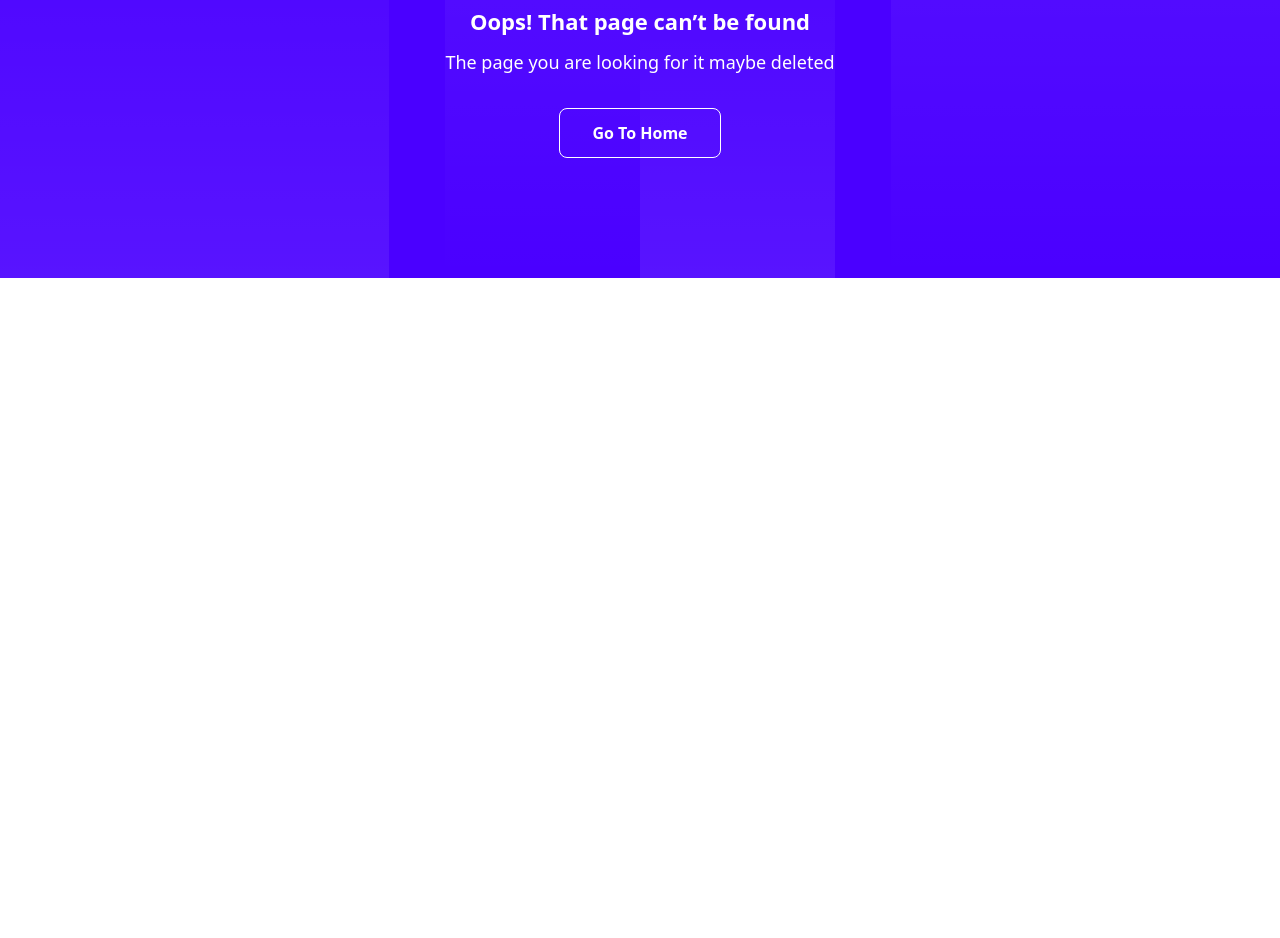
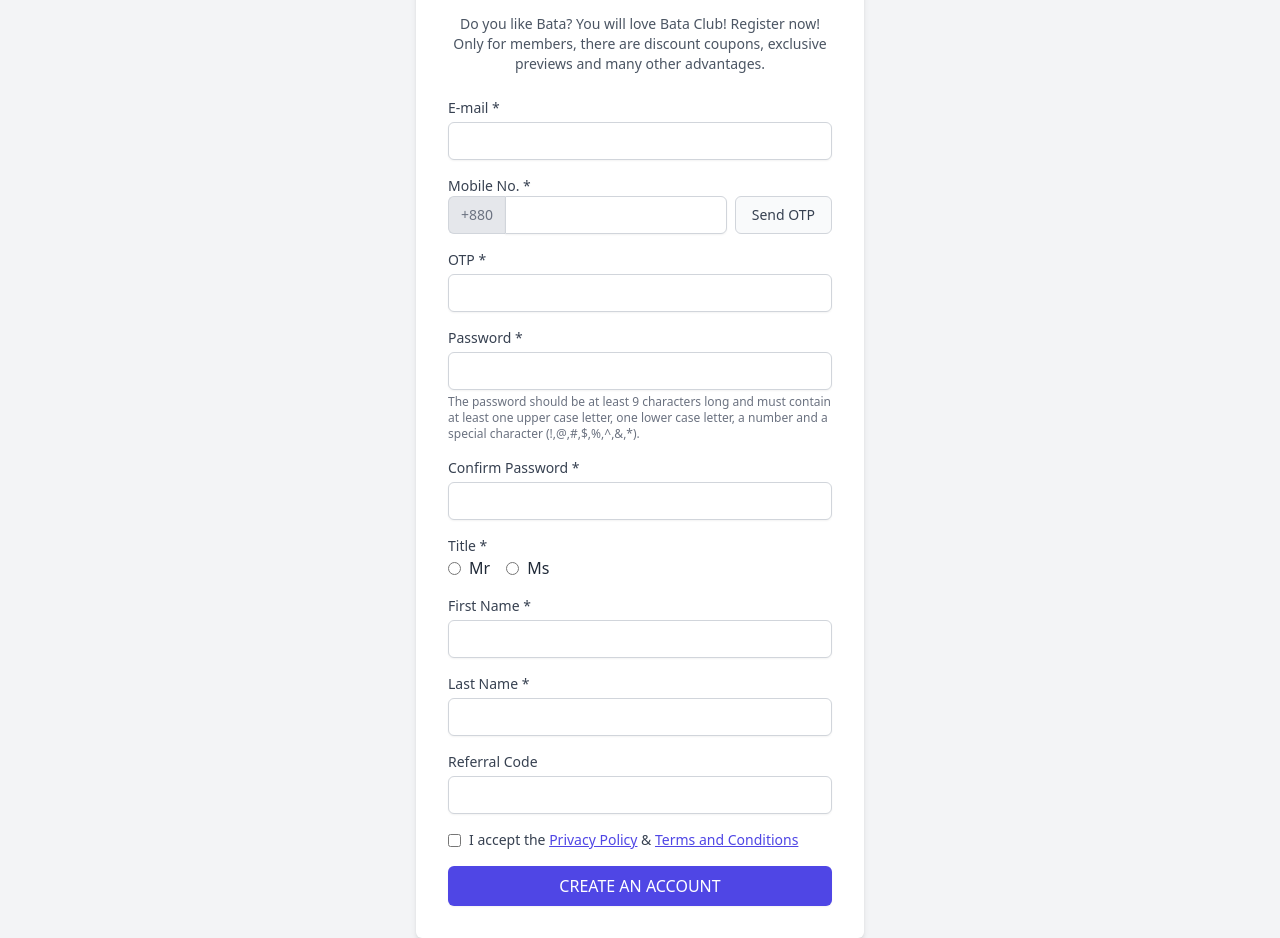
Before and after one commit to saagor16/bata-clone-website-cline, a React (Vite) app: page /create in a window 1280 px wide. Before the commit this address had no page. Shown: the part 220-1158 px from the top of the page. Before the commit the page ends 800 px from the top, so only its background shows below. Built offline with nearby package versions, Linux system fonts and the light colour scheme.

Commit message:
creat page done

```diff
--- a/src/Pages/CreateAccount/CreateAccount.jsx
+++ b/src/Pages/CreateAccount/CreateAccount.jsx
@@ -1,8 +1,74 @@
 
 const CreateAccount = () => {
     return (
-        <div>
-
+        <div className="flex justify-center items-center min-h-screen bg-gray-100">
+            <div className="w-full max-w-md p-8 space-y-6 bg-white shadow-md rounded-md">
+                <h2 className="text-center text-2xl font-bold">REGISTRATION</h2>
+                <p className="text-center text-sm text-gray-600">
+                    Do you like Bata? You will love Bata Club! Register now! Only for members, there are discount coupons, exclusive previews and many other advantages.
+                </p>
+                <form className="space-y-4">
+                    <div>
+                        <label htmlFor="email" className="block text-sm font-medium text-gray-700">E-mail *</label>
+                        <input type="email" id="email" name="email" required className="mt-1 block w-full p-2 border border-gray-300 rounded-md shadow-sm focus:outline-none focus:ring-indigo-500 focus:border-indigo-500 sm:text-sm" />
+                    </div>
+                    <div>
+                        <label htmlFor="mobile" className="block text-sm font-medium text-gray-700">Mobile No. *</label>
+                        <div className="flex">
+                            <span className="inline-flex items-center px-3 text-sm text-gray-500 bg-gray-200 border border-r-0 border-gray-300 rounded-l-md">+880</span>
+                            <input type="tel" id="mobile" name="mobile" required className="flex-1 block w-full p-2 border border-gray-300 rounded-none rounded-r-md shadow-sm focus:outline-none focus:ring-indigo-500 focus:border-indigo-500 sm:text-sm" />
+                            <button type="button" className="ml-2 px-4 py-2 border border-gray-300 rounded-md text-sm font-medium text-gray-700 bg-gray-50 hover:bg-gray-100 focus:outline-none focus:ring-2 focus:ring-offset-2 focus:ring-indigo-500">Send OTP</button>
+                        </div>
+                    </div>
+                    <div>
+                        <label htmlFor="otp" className="block text-sm font-medium text-gray-700">OTP *</label>
+                        <input type="text" id="otp" name="otp" required className="mt-1 block w-full p-2 border border-gray-300 rounded-md shadow-sm focus:outline-none focus:ring-indigo-500 focus:border-indigo-500 sm:text-sm" />
+                    </div>
+                    <div>
+                        <label htmlFor="password" className="block text-sm font-medium text-gray-700">Password *</label>
+                        <input type="password" id="password" name="password" required className="mt-1 block w-full p-2 border border-gray-300 rounded-md shadow-sm focus:outline-none focus:ring-indigo-500 focus:border-indigo-500 sm:text-sm" />
+                        <p className="mt-1 text-xs text-gray-500">The password should be at least 9 characters long and must contain at least one upper case letter, one lower case letter, a number and a special character (!,@,#,$,%,^,&,*).</p>
+                    </div>
+                    <div>
+                        <label htmlFor="confirm-password" className="block text-sm font-medium text-gray-700">Confirm Password *</label>
+                        <input type="password" id="confirm-password" name="confirm-password" required className="mt-1 block w-full p-2 border border-gray-300 rounded-md shadow-sm focus:outline-none focus:ring-indigo-500 focus:border-indigo-500 sm:text-sm" />
+                    </div>
+                    <div>
+                        <span className="block text-sm font-medium text-gray-700">Title *</span>
+                        <div className="flex items-center space-x-4">
+                            <label className="inline-flex items-center">
+                                <input type="radio" name="title" value="Mr" required className="form-radio text-indigo-600" />
+                                <span className="ml-2">Mr</span>
+                            </label>
+                            <label className="inline-flex items-center">
+                                <input type="radio" name="title" value="Ms" required className="form-radio text-indigo-600" />
+                                <span className="ml-2">Ms</span>
+                            </label>
+                        </div>
+                    </div>
+                    <div>
+                        <label htmlFor="first-name" className="block text-sm font-medium text-gray-700">First Name *</label>
+                        <input type="text" id="first-name" name="first-name" required className="mt-1 block w-full p-2 border border-gray-300 rounded-md shadow-sm focus:outline-none focus:ring-indigo-500 focus:border-indigo-500 sm:text-sm" />
+                    </div>
+                    <div>
+                        <label htmlFor="last-name" className="block text-sm font-medium text-gray-700">Last Name *</label>
+                        <input type="text" id="last-name" name="last-name" required className="mt-1 block w-full p-2 border border-gray-300 rounded-md shadow-sm focus:outline-none focus:ring-indigo-500 focus:border-indigo-500 sm:text-sm" />
+                    </div>
+                    <div>
+                        <label htmlFor="referral-code" className="block text-sm font-medium text-gray-700">Referral Code</label>
+                        <input type="text" id="referral-code" name="referral-code" className="mt-1 block w-full p-2 border border-gray-300 rounded-md shadow-sm focus:outline-none focus:ring-indigo-500 focus:border-indigo-500 sm:text-sm" />
+                    </div>
+                    <div className="flex items-center">
+                        <input type="checkbox" id="terms" name="terms" required className="form-checkbox text-indigo-600" />
+                        <label htmlFor="terms" className="ml-2 text-sm text-gray-700">
+                            I accept the <a href="#" className="text-indigo-600 underline">Privacy Policy</a> &amp; <a href="#" className="text-indigo-600 underline">Terms and Conditions</a>
+                        </label>
+                    </div>
+                    <div>
+                        <button type="submit" className="w-full px-4 py-2 text-white bg-indigo-600 rounded-md shadow-sm hover:bg-indigo-700 focus:outline-none focus:ring-2 focus:ring-offset-2 focus:ring-indigo-500">CREATE AN ACCOUNT</button>
+                    </div>
+                </form>
+            </div>
         </div>
     );
 };
--- a/src/Pages/Login/Login.jsx
+++ b/src/Pages/Login/Login.jsx
@@ -1,3 +1,4 @@
+import { Link } from "react-router-dom";
 
 const Login = () => {
     return (
@@ -34,7 +35,7 @@
                     <li>✓ Earn 1 Point with every BDT 100 purchase</li>
                     <li>✓ Bonus points after every even number purchase worth BDT 100+</li>
                 </ul>
-                <a href="#" className="block text-center bg-red-600 text-white px-4 py-2 rounded-lg hover:bg-red-700 transition">CREATE A BATA ACCOUNT</a>
+                <Link to='/create' className="block text-center bg-red-600 text-white px-4 py-2 rounded-lg hover:bg-red-700 transition">CREATE A BATA ACCOUNT</Link>
             </div>
         </div>
     );
--- a/src/Routes/Routes.jsx
+++ b/src/Routes/Routes.jsx
@@ -3,6 +3,7 @@
 import Error from "../Pages/Error/Error";
 import Home from "../Container/HomePage/Home/Home";
 import Login from "../Pages/Login/Login";
+import CreateAccount from "../Pages/CreateAccount/CreateAccount";
 
 
 export const router = createBrowserRouter([
@@ -19,6 +20,10 @@
           path: "/login",
           element:<Login></Login>,
         },
+        {
+          path: "/create",
+          element:<CreateAccount></CreateAccount>,
+        },
     ]
     },
   ]);
```
